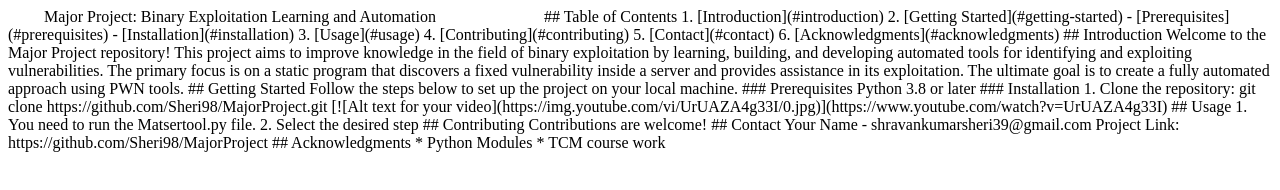
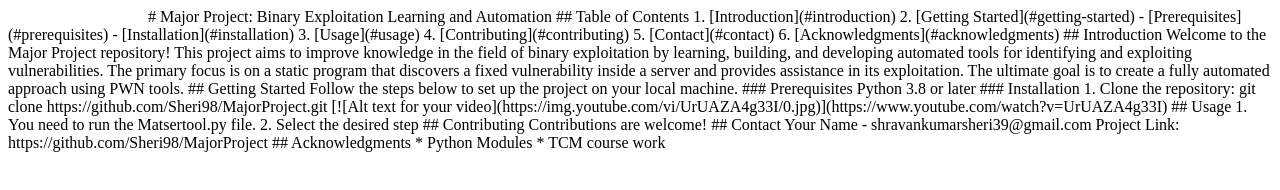
Before and after one commit to Sheri98/MajorProject, a plain HTML site: page index.html in a window 1280 px wide. Drawn offline with Linux system fonts and the light colour scheme.

Commit message:
Update index.html

```diff
--- a/index.html
+++ b/index.html
@@ -1,9 +1,8 @@
 <html>
-    <head>
-         Major Project: Binary Exploitation Learning and Automation
-     </head>
+
     <body>
         <md-block>
+            # Major Project: Binary Exploitation Learning and Automation
             ## Table of Contents
 
             1. [Introduction](#introduction)
```
